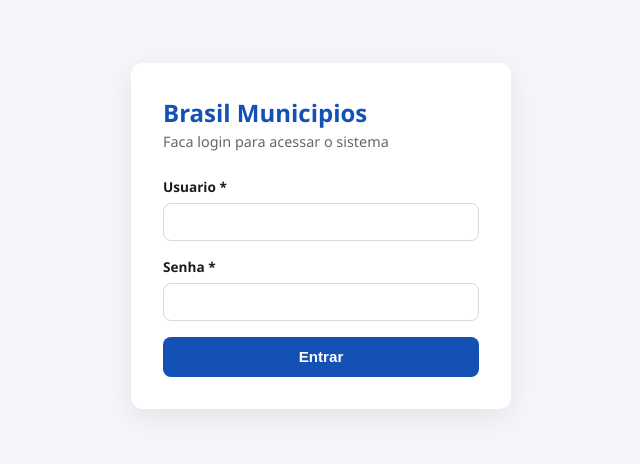
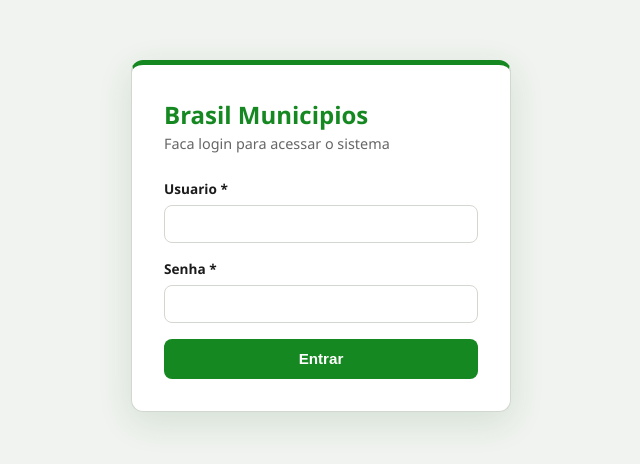
Before and after one commit to AntonioFreire203/projeto2-municipios, a React (Vite) app in the folder frontend/: page / in a window 1280 px wide. Shown: the part 164-628 px from the top of the page, without its empty margins (319-959 px from the left). Built offline with nearby package versions, Linux system fonts and the light colour scheme.

Commit message:
style(frontend): switch palette to green and outline login card

```diff
--- a/frontend/src/index.css
+++ b/frontend/src/index.css
@@ -1,10 +1,10 @@
 :root {
-  --azul: #1351b4;
-  --azul-escuro: #0c326f;
+  --primaria: #168821;
+  --primaria-escura: #0c5e16;
   --verde: #168821;
   --vermelho: #d04012;
-  --cinza-bg: #f5f6fa;
-  --cinza-borda: #d7d9e0;
+  --cinza-bg: #f0f3ef;
+  --cinza-borda: #d2d8cf;
   --texto: #1b1b1b;
 }
 
@@ -35,11 +35,13 @@ body {
   max-width: 380px;
   padding: 2rem;
   border-radius: 12px;
-  box-shadow: 0 8px 30px rgba(0, 0, 0, 0.08);
+  border: 1px solid var(--cinza-borda);
+  border-top: 5px solid var(--primaria);
+  box-shadow: 0 10px 35px rgba(12, 94, 22, 0.12);
 }
 
 .login-card h1 {
-  color: var(--azul);
+  color: var(--primaria);
   font-size: 1.5rem;
 }
 
@@ -60,7 +62,7 @@ body {
   display: flex;
   justify-content: space-between;
   align-items: center;
-  background: var(--azul);
+  background: var(--primaria);
   color: #fff;
   padding: 1.25rem 1.5rem;
   border-radius: 12px;
@@ -99,7 +101,7 @@ body {
 .search-form h2 {
   font-size: 1.1rem;
   margin-bottom: 1rem;
-  color: var(--azul-escuro);
+  color: var(--primaria-escura);
 }
 
 .form-group {
@@ -134,7 +136,7 @@ select {
 input:focus,
 select:focus {
   outline: none;
-  border-color: var(--azul);
+  border-color: var(--primaria);
 }
 
 .input-error {
@@ -151,7 +153,7 @@ select:focus {
 .btn-buscar {
   width: 100%;
   padding: 0.7rem;
-  background: var(--azul);
+  background: var(--primaria);
   color: #fff;
   border: none;
   border-radius: 8px;
@@ -161,7 +163,7 @@ select:focus {
 }
 
 .btn-buscar:hover:not(:disabled) {
-  background: var(--azul-escuro);
+  background: var(--primaria-escura);
 }
 
 .btn-buscar:disabled {
@@ -226,7 +228,7 @@ select:focus {
   padding: 1rem;
   border-radius: 10px;
   box-shadow: 0 2px 8px rgba(0, 0, 0, 0.05);
-  border-left: 4px solid var(--azul);
+  border-left: 4px solid var(--primaria);
 }
 
 .card-nome {
@@ -243,7 +245,7 @@ select:focus {
 }
 
 .badge {
-  background: var(--azul);
+  background: var(--primaria);
   color: #fff;
   padding: 0.1rem 0.5rem;
   border-radius: 4px;
@@ -270,7 +272,7 @@ select:focus {
   width: 22px;
   height: 22px;
   border: 3px solid var(--cinza-borda);
-  border-top-color: var(--azul);
+  border-top-color: var(--primaria);
   border-radius: 50%;
   animation: spin 0.8s linear infinite;
 }
```
